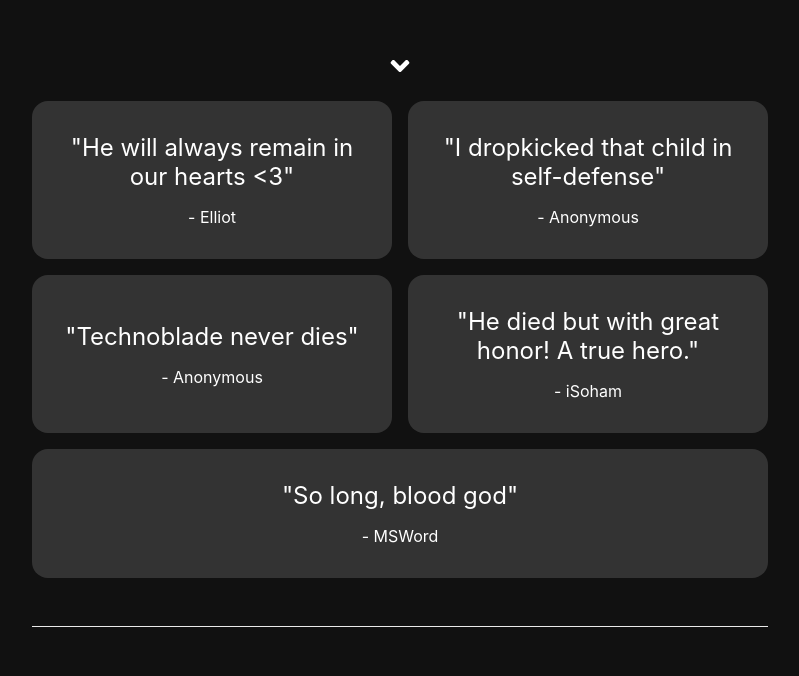
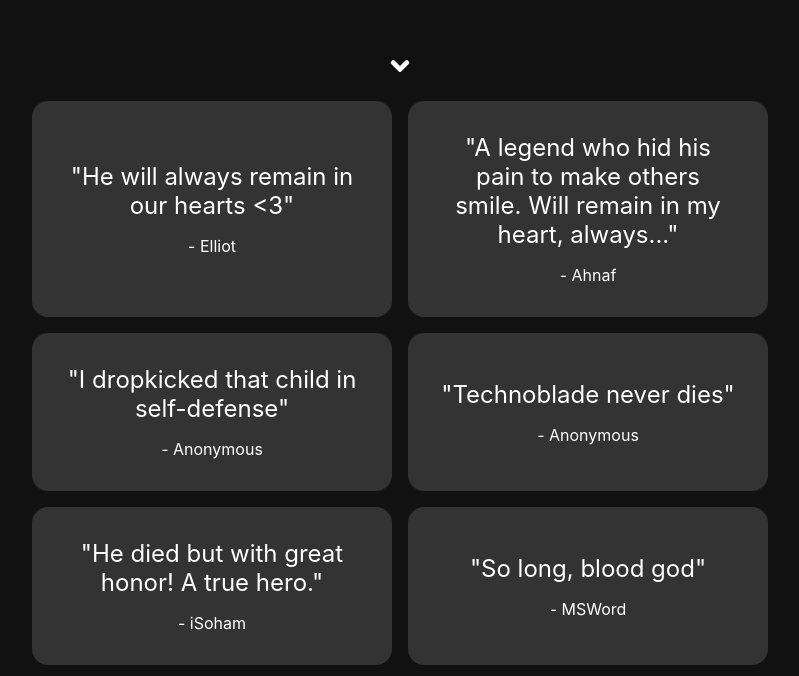
Before and after one commit to robiot/technoblade, a Next.js app: page / in a window 1280 px wide. Shown: the part 699-1375 px from the top of the page, without its empty margins (240-1039 px from the left). Built offline with nearby package versions, Linux system fonts and the light colour scheme.

Commit message:
Adding mein zitat (#4)

```diff
--- a/quotes.ts
+++ b/quotes.ts
@@ -17,6 +17,10 @@ export const Quotes: {
     author: "Elliot",
   },
   {
+    quote: "A legend who hid his pain to make others smile. Will remain in my heart, always...",
+    author: "Ahnaf",
+  },
+  {
     quote: "I dropkicked that child in self-defense",
   },
   {
```
